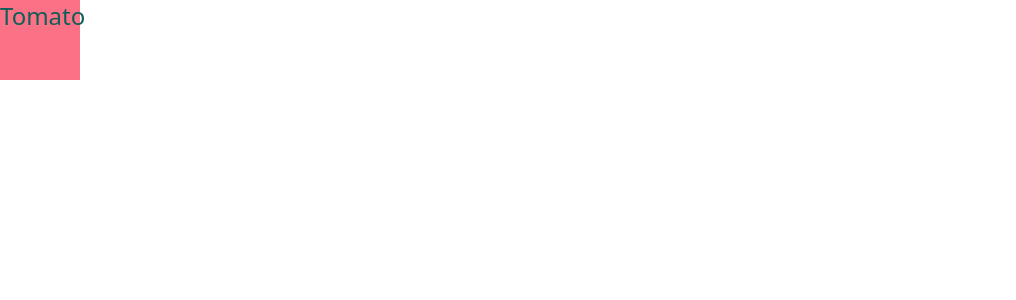
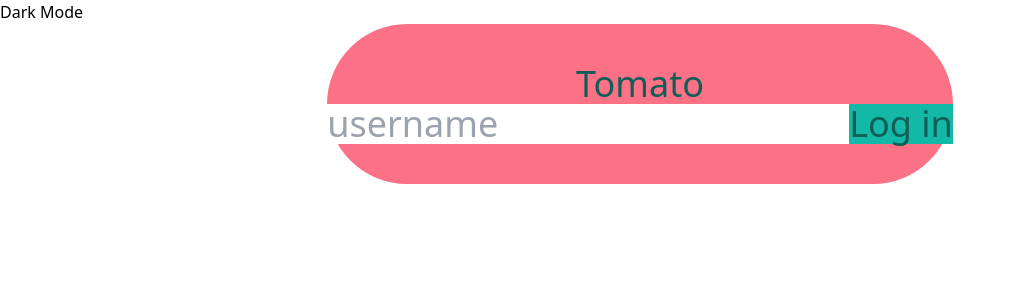
Before and after one commit to mintcoo/ReactWeb, a React (Create React App) app in the folder web-app/: page / in a window 1280 px wide. Shown: the top 300 px of the page, without its empty margins (0-1016 px from the left). Built offline with nearby package versions, Linux system fonts and the light colour scheme.

Commit message:
다크모드 추가

```diff
--- a/web-app/src/App.tsx
+++ b/web-app/src/App.tsx
@@ -1,8 +1,15 @@
-import React from "react";
 import Circle from "./Components/Circle";
+import Layout from "./Layout";
 
 function App() {
-  return <Circle CircleColor={"Tomato"}></Circle>;
+  return (
+    <>
+      <Layout />
+      <div className="flex flex-col items-center justify-center dark:bg-black dark:text-white">
+        <Circle CircleColor={"Tomato"}></Circle>
+      </div>
+    </>
+  );
 }
 
 export default App;
--- a/web-app/src/Components/Circle.tsx
+++ b/web-app/src/Components/Circle.tsx
@@ -1,11 +1,35 @@
+import { useState } from "react";
+
 interface CircleProps {
   CircleColor: String;
 }
 
 function Circle({ CircleColor }: CircleProps) {
+  const [id, setId] = useState("");
+
+  const changeId = (event: React.ChangeEvent<HTMLInputElement>) => {
+    const {
+      currentTarget: { value },
+    } = event;
+    setId(value);
+  };
+
+  const onSubmit = (event: React.FormEvent<HTMLFormElement>) => {
+    event.preventDefault();
+    console.log("hello", id);
+  };
   return (
-    <div className="w-20 h-20 text-2xl text-teal-800 bg-rose-400">
-      {CircleColor}
+    <div className="flex flex-col items-center justify-center h-40 text-4xl text-teal-800 rounded-full w-fit bg-rose-400">
+      <div>{CircleColor}</div>
+      <form onSubmit={onSubmit} className="bg-teal-500">
+        <input
+          type="text"
+          placeholder="username"
+          onChange={changeId}
+          value={id}
+        />
+        <button>Log in</button>
+      </form>
     </div>
   );
 }
--- /dev/null
+++ b/web-app/src/Layout.tsx
@@ -0,0 +1,34 @@
+import { useEffect, useState } from "react";
+
+function Layout(): JSX.Element {
+  const [dark, setDark] = useState<boolean>(false);
+
+  const changeTheme = () => {
+    setDark(() => !dark);
+    if (localStorage.theme) {
+      localStorage.removeItem("theme");
+    } else {
+      localStorage.setItem("theme", "dark");
+    }
+  };
+
+  useEffect(() => {
+    if (
+      localStorage.theme === "dark" ||
+      (!("theme" in localStorage) &&
+        window.matchMedia("(prefers-color-scheme: dark)").matches)
+    ) {
+      document.documentElement.classList.add("dark");
+    } else {
+      document.documentElement.classList.remove("dark");
+    }
+  }, [dark]);
+
+  return (
+    <>
+      <button onClick={changeTheme}>Dark Mode</button>
+    </>
+  );
+}
+
+export default Layout;
```
